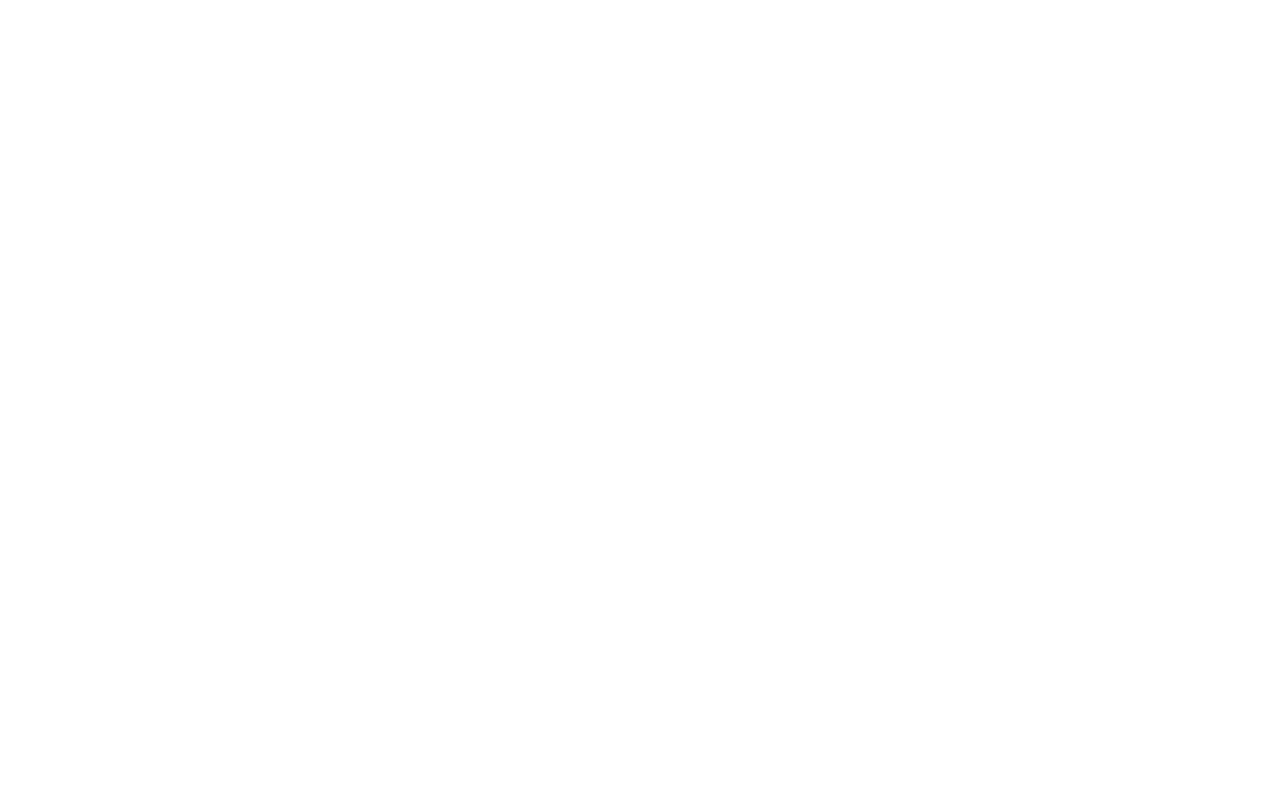
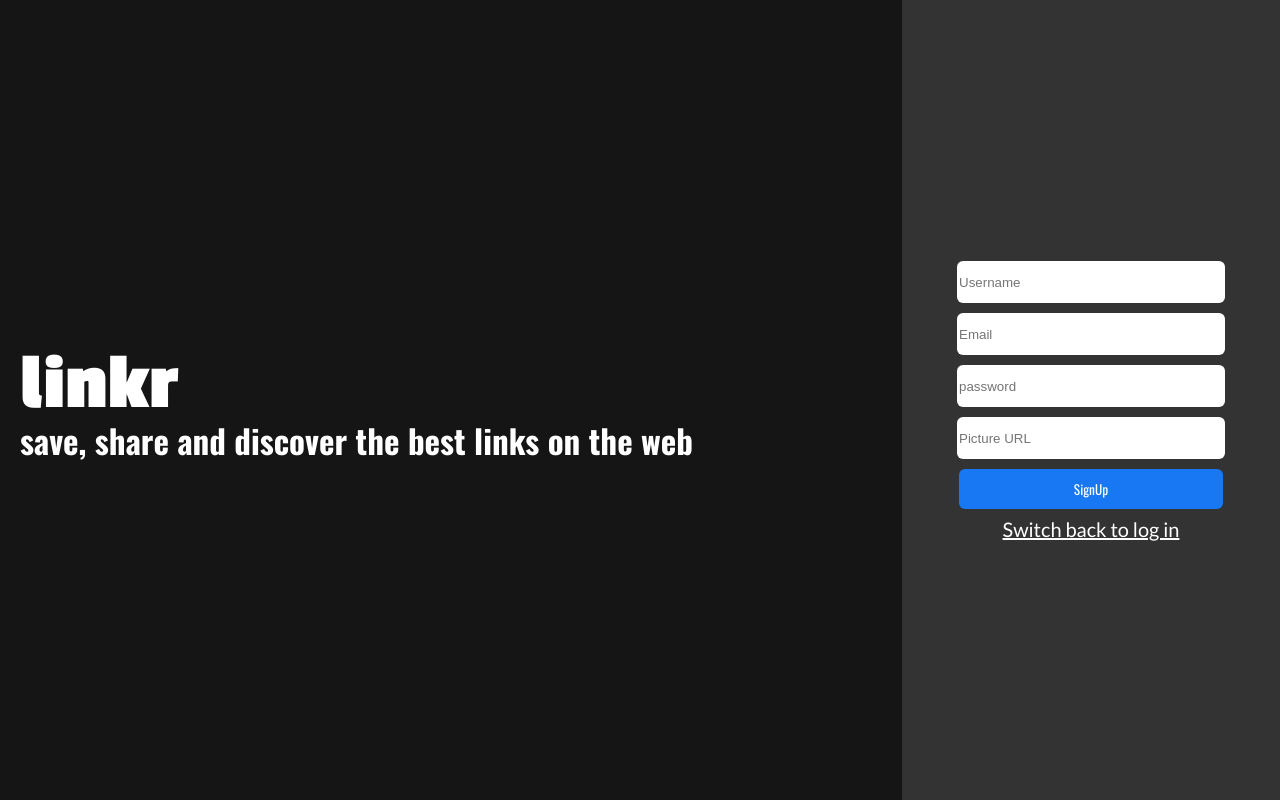
Before and after one commit to hiannmanso/LinkrFrontEnd, a React (Create React App) app: page /signup in a window 1280 px wide. Before the commit this address had no page. Built offline with nearby package versions, Linux system fonts and the light colour scheme.

Commit message:
Inplementação da tela de cadastro style completo

```diff
--- a/src/App.jsx
+++ b/src/App.jsx
@@ -2,6 +2,10 @@ import { BrowserRouter, Routes, Route } from "react-router-dom";
 import { useState } from "react";
 import AuthContext from "./contexts/AuthContext";
 import Login from "./pages/Login";
+import SignUp from "./pages/SignUp";
+//reset css
+import "./css/reset.css"
+import "./css/global.css"
 
 export default function App() {
     const [token, setToken] = useState(null);
@@ -11,6 +15,7 @@ export default function App() {
             <AuthContext.Provider value={{ token, setToken }}>
                 <Routes>
                     <Route path="/" element={<Login />} />
+                    <Route path="/signup" element={<SignUp />} />
                 </Routes>
             </AuthContext.Provider>
         </BrowserRouter>
--- /dev/null
+++ b/src/css/global.css
@@ -0,0 +1,6 @@
+body{
+    height: 100vh;
+}
+.root{
+    height: 100vh;
+}
--- /dev/null
+++ b/src/css/reset.css
@@ -0,0 +1,48 @@
+/* http://meyerweb.com/eric/tools/css/reset/
+   v2.0 | 20110126
+   License: none (public domain)
+*/
+
+html, body, div, span, applet, object, iframe,
+h1, h2, h3, h4, h5, h6, p, blockquote, pre,
+a, abbr, acronym, address, big, cite, code,
+del, dfn, em, img, ins, kbd, q, s, samp,
+small, strike, strong, sub, sup, tt, var,
+b, u, i, center,
+dl, dt, dd, ol, ul, li,
+fieldset, form, label, legend,
+table, caption, tbody, tfoot, thead, tr, th, td,
+article, aside, canvas, details, embed,
+figure, figcaption, footer, header, hgroup,
+menu, nav, output, ruby, section, summary,
+time, mark, audio, video {
+	margin: 0;
+	padding: 0;
+	border: 0;
+	font-size: 100%;
+	font: inherit;
+	vertical-align: baseline;
+}
+/* HTML5 display-role reset for older browsers */
+article, aside, details, figcaption, figure,
+footer, header, hgroup, menu, nav, section {
+	display: block;
+}
+body {
+	line-height: 1;
+}
+ol, ul {
+	list-style: none;
+}
+blockquote, q {
+	quotes: none;
+}
+blockquote:before, blockquote:after,
+q:before, q:after {
+	content: '';
+	content: none;
+}
+table {
+	border-collapse: collapse;
+	border-spacing: 0;
+}
--- /dev/null
+++ b/src/pages/SignUp/index.jsx
@@ -0,0 +1,70 @@
+import { Link,useNavigate } from 'react-router-dom';
+import { useState } from 'react';
+import { StyledSignUp } from './styles'
+
+export default function SignUp(){
+    const [habilitarCad,setHabilitarCad] = useState(false);
+    const [name,setName] = useState("");
+    const [email,setEmail] = useState("");
+    const [picture,setPicture] = useState("");
+    const [password,setPassword] = useState("");
+
+    const navigate = useNavigate();
+
+    async function handleSubmitSignUp(e){
+        e.preventDefault();
+        setHabilitarCad(!habilitarCad);
+        /*
+        const retorno = await postCadastro({
+            email: email,
+            nome: nome,
+            senha: senha
+        });
+        */
+       console.log("Nome-",name,"senha",password,"picture",picture,"email",email);
+       let retorno = true;
+        if(retorno !== null){
+            setHabilitarCad(!habilitarCad);
+            navigate('/login');
+        }else{
+            alert("Por favor preencha os campos novamente.");
+        }
+    }
+
+    return(
+        <StyledSignUp>
+            <div className='box-logo'>
+                <h1>linkr</h1>
+                <h2>save, share and discover the best links on the web</h2>
+            </div>
+            <div className='box-form'>
+                <form onSubmit={handleSubmitSignUp}>
+                    <input className="input-name" type="text"  placeholder="Username"  required
+                        value={name} onChange={e => setName(e.target.value)}
+                    />
+                    <input className="input-email" type="email"  placeholder="Email"  required
+                        value={email} onChange={e => setEmail(e.target.value)}
+                    />
+                    <input className="input-password" type="password"  placeholder="password"  required
+                        value={password} onChange={e => setPassword(e.target.value)}
+                    />
+                    <input className="input-picture" type="url"  placeholder="Picture URL" required
+                        value={picture} onChange={e => setPicture(e.target.value)}
+                    />
+
+                    <button className="botao-input" type='subimit'>
+                        {habilitarCad ?
+                            'Loading . . .'
+                            :
+                            'SignUp'
+                        }
+                    </button>
+                </form>
+
+                <Link to={"/"}>
+                    <p className='link'>Switch back to log in</p>
+                </Link>
+            </div>
+        </StyledSignUp>
+    )
+}
--- /dev/null
+++ b/src/pages/SignUp/styles.jsx
@@ -0,0 +1,74 @@
+import styled from "styled-components";
+
+const StyledSignUp = styled.main`
+    background-color: #151515;
+    width: 100%;
+    height: 100%;
+    display: flex;
+    p{
+        color: #FFFFFF;
+    }
+    .box-logo{
+        width: 70%;
+        display: flex;
+        flex-direction: column;
+        justify-content: center;
+        margin-left: 20px;
+    }
+    h1 {
+        font-family: 'Passion One', cursive;
+        font-weight: 700;
+        font-size: 80px;
+        color: #FFFFFF;
+    }
+    h2 {
+        font-family: 'Oswald', sans-serif;
+        font-weight: 700;
+        font-size: 33px;
+        color: #FFFFFF;
+    }
+    .box-form{
+        background-color: #333333;
+        width: 30%;
+        display: flex;
+        flex-direction: column;
+        align-items: center;
+        justify-content: center;
+    }
+    form{
+        display: flex;
+        flex-direction: column;
+        align-items: center;
+    }
+    input{
+        width: 264px;
+        height: 40px;
+        background: #FFFFFF;
+        border: none;
+        border-radius: 6px;
+        margin-bottom: 10px;
+        color:#9F9F9F;
+    }
+
+    button{
+        color: #FFFFFF;
+        font-family: 'Oswald', sans-serif;
+        width: 264px;
+        height: 40px;
+        background: #1877F2;
+        border: none;
+        border-radius: 6px;
+        margin-bottom: 10px;
+    }
+    .link{
+        font-family: 'Lato';
+        font-style: normal;
+        font-weight: 400;
+        font-size: 20px;
+    }
+    a{
+        text-decoration-color:#FFFFFF;
+    }
+`;
+
+export {StyledSignUp}
```
